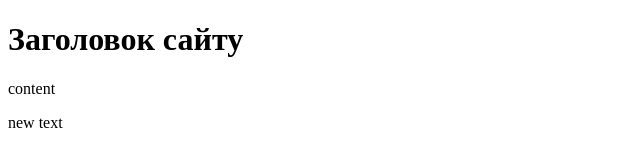
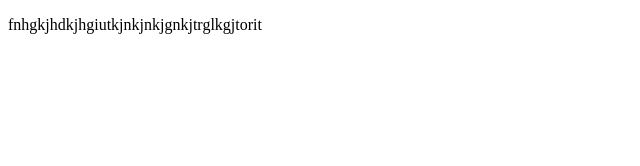
Before and after one commit to BohdanBmw/test, a plain HTML site: page index.html in a window 1280 px wide. Shown: the whole page, without its empty margins (0-640 px from the left). Drawn offline with Linux system fonts and the light colour scheme.

Commit message:
new changes

```diff
--- a/index.html
+++ b/index.html
@@ -6,10 +6,6 @@
 	</head>
 
 <body>
-    <header>
-        <h1>Заголовок сайту</h1>
-    </header>
-    <div> content</div>
-	<p>new text</p>
+    <p>fnhgkjhdkjhgiutkjnkjnkjgnkjtrglkgjtorit</p>
 </body>
 </html>
```
